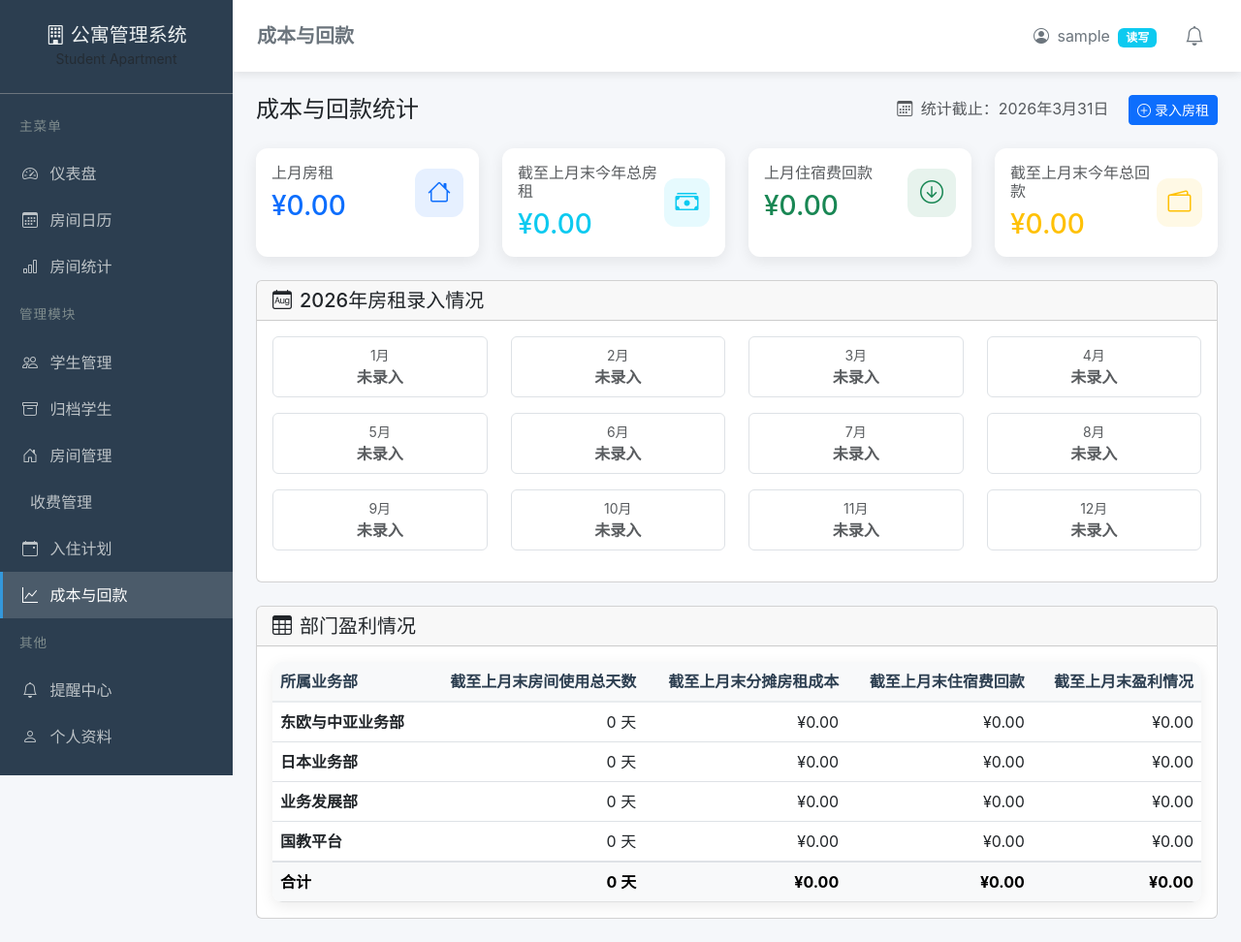
After one commit to SIE-DNUI/student-apartment-system, a Flask app: page /cost/ in a window 1280 px wide. The commit adds this page. Shown: the whole page at 97% size. Run offline with Flask 3, Linux system fonts and the light colour scheme; the visitor is signed in with stand-in values (Sample User, id 1); data that the repository does not hold is empty; some libraries are stand-ins or nearby versions.

Commit message:
feat: 添加成本与回款模块
- 新增 MonthlyRent 模型存储每月房租数据
- 创建成本与回款路由 (/cost)
- 添加四个统计指标：上月房租、年度累计房租、上月回款、年度累计回款
- 添加部门盈利表格：显示四个业务部的房间使用天数、分摊成本、回款和盈利
- 支持手动录入每月房租金额
- 12月特殊处理：统计到12月31日
- 修复12月计算上月回款的逻辑错误
- 添加左侧菜单入口

```diff
--- a/app/__init__.py
+++ b/app/__init__.py
@@ -60,7 +60,7 @@ def create_app(config_name=None):
         return dict(alerts_count=alerts_count, is_admin=is_admin, date=date)
 
     # 注册蓝图
-    from app.routes import auth, dashboard, students, rooms, fees, reservations, users
+    from app.routes import auth, dashboard, students, rooms, fees, reservations, users, cost
     app.register_blueprint(auth.bp)
     app.register_blueprint(dashboard.bp)
     app.register_blueprint(students.bp)
@@ -68,5 +68,6 @@ def create_app(config_name=None):
     app.register_blueprint(fees.bp)
     app.register_blueprint(reservations.bp)
     app.register_blueprint(users.bp)
+    app.register_blueprint(cost.bp)
 
     return app
--- a/app/routes/__init__.py
+++ b/app/routes/__init__.py
@@ -5,6 +5,6 @@
 from flask import Blueprint
 
 # 导入各个路由模块
-from app.routes import auth, dashboard, students, rooms, fees, reservations, users
+from app.routes import auth, dashboard, students, rooms, fees, reservations, users, cost
 
-__all__ = ['auth', 'dashboard', 'students', 'rooms', 'fees', 'reservations', 'users']
+__all__ = ['auth', 'dashboard', 'students', 'rooms', 'fees', 'reservations', 'users', 'cost']
--- /dev/null
+++ b/app/routes/cost.py
@@ -0,0 +1,114 @@
+# -*- coding: utf-8 -*-
+"""
+成本与回款路由模块
+提供成本与回款相关功能
+"""
+from flask import render_template, Blueprint, redirect, url_for, flash, request, jsonify
+from flask_login import login_required
+from app.models import db, MonthlyRent
+from app.utils import cost_calculator
+from app.decorators import permission_required
+
+bp = Blueprint('cost', __name__, url_prefix='/cost')
+
+
+@bp.route('/')
+@login_required
+def index():
+    """成本与回款页面"""
+    # 获取统计指标
+    summary = cost_calculator.get_summary_data()
+
+    # 获取部门统计数据
+    dept_stats = cost_calculator.get_all_department_stats()
+
+    # 获取当前年份和月份信息
+    time_info = cost_calculator.get_current_time_info()
+
+    # 获取已录入的房租记录
+    monthly_rents = MonthlyRent.query.filter_by(
+        year=time_info['current_year']
+    ).order_by(MonthlyRent.month).all()
+
+    return render_template(
+        'cost/index.html',
+        title='成本与回款',
+        summary=summary,
+        dept_stats=dept_stats,
+        time_info=time_info,
+        monthly_rents=monthly_rents
+    )
+
+
+@bp.route('/rent', methods=['POST'])
+@login_required
+@permission_required('write')
+def save_rent():
+    """保存每月房租"""
+    year = request.form.get('year', type=int)
+    month = request.form.get('month', type=int)
+    amount = request.form.get('amount', type=float)
+
+    if not all([year, month, amount is not None]):
+        flash('请填写完整的房租信息', 'danger')
+        return redirect(url_for('cost.index'))
+
+    if month < 1 or month > 12:
+        flash('月份必须在1-12之间', 'danger')
+        return redirect(url_for('cost.index'))
+
+    if amount < 0:
+        flash('房租金额不能为负数', 'danger')
+        return redirect(url_for('cost.index'))
+
+    # 查找或创建记录
+    rent = MonthlyRent.query.filter_by(year=year, month=month).first()
+
+    if rent:
+        rent.amount = amount
+        flash(f'{year}年{month}月房租已更新为 {amount:.2f}', 'success')
+    else:
+        rent = MonthlyRent(year=year, month=month, amount=amount)
+        db.session.add(rent)
+        flash(f'{year}年{month}月房租 {amount:.2f} 已保存', 'success')
+
+    db.session.commit()
+    return redirect(url_for('cost.index'))
+
+
+@bp.route('/rent/api/<int:year>/<int:month>', methods=['GET'])
+@login_required
+def get_rent(year, month):
+    """获取指定月份的房租（API）"""
+    rent = MonthlyRent.query.filter_by(year=year, month=month).first()
+
+    if rent:
+        return jsonify({
+            'success': True,
+            'amount': rent.amount
+        })
+    else:
+        return jsonify({
+            'success': False,
+            'amount': 0
+        })
+
+
+@bp.route('/rent/list', methods=['GET'])
+@login_required
+def list_rents():
+    """获取今年所有月份的房租列表"""
+    time_info = cost_calculator.get_current_time_info()
+    year = time_info['current_year']
+
+    rents = MonthlyRent.query.filter_by(year=year).order_by(MonthlyRent.month).all()
+
+    rent_dict = {}
+    for rent in rents:
+        rent_dict[rent.month] = rent.amount
+
+    return jsonify({
+        'success': True,
+        'year': year,
+        'rents': rent_dict
+    })
--- a/app/templates/base.html
+++ b/app/templates/base.html
@@ -233,6 +233,9 @@
             <a href="{{ url_for('reservations.index') }}" class="nav-link {% if request.endpoint and request.endpoint in ['reservations.index', 'reservations.add', 'reservations.edit', 'reservations.batch_import'] %}active{% endif %}">
                 <i class="bi bi-calendar-event me-2"></i> 入住计划
             </a>
+            <a href="{{ url_for('cost.index') }}" class="nav-link {% if request.endpoint and 'cost' in request.endpoint %}active{% endif %}">
+                <i class="bi bi-graph-up me-2"></i> 成本与回款
+            </a>
 
             {% if is_admin() %}
             <div class="nav-header">系统</div>
--- /dev/null
+++ b/app/templates/cost/index.html
@@ -0,0 +1,257 @@
+{% extends "base.html" %}
+
+{% block title %}成本与回款{% endblock %}
+
+{% block content %}
+<div class="d-flex justify-content-between align-items-center mb-4">
+    <h4 class="mb-0">成本与回款统计</h4>
+    <div>
+        <span class="text-muted me-3">
+            <i class="bi bi-calendar3 me-1"></i>
+            {% if time_info.is_december %}
+            统计截止：{{ time_info.current_year }}年12月31日
+            {% else %}
+            统计截止：{{ time_info.last_month_end.year }}年{{ time_info.last_month_end.month }}月{{ time_info.last_month_end.day }}日
+            {% endif %}
+        </span>
+        <button class="btn btn-primary btn-sm" data-bs-toggle="modal" data-bs-target="#rentModal">
+            <i class="bi bi-plus-circle me-1"></i>录入房租
+        </button>
+    </div>
+</div>
+
+<!-- 四个统计卡片 -->
+<div class="row mb-4">
+    <div class="col-md-3">
+        <div class="card stat-card h-100">
+            <div class="card-body">
+                <div class="d-flex justify-content-between align-items-center">
+                    <div>
+                        <h6 class="text-muted mb-2">上月房租</h6>
+                        <h3 class="mb-0 text-primary">¥{{ "%.2f"|format(summary.last_month_rent) }}</h3>
+                    </div>
+                    <div class="stat-icon bg-primary bg-opacity-10 text-primary">
+                        <i class="bi bi-house"></i>
+                    </div>
+                </div>
+            </div>
+        </div>
+    </div>
+    <div class="col-md-3">
+        <div class="card stat-card h-100">
+            <div class="card-body">
+                <div class="d-flex justify-content-between align-items-center">
+                    <div>
+                        <h6 class="text-muted mb-2">截至上月末今年总房租</h6>
+                        <h3 class="mb-0 text-info">¥{{ "%.2f"|format(summary.year_total_rent) }}</h3>
+                    </div>
+                    <div class="stat-icon bg-info bg-opacity-10 text-info">
+                        <i class="bi bi-cash-stack"></i>
+                    </div>
+                </div>
+            </div>
+        </div>
+    </div>
+    <div class="col-md-3">
+        <div class="card stat-card h-100">
+            <div class="card-body">
+                <div class="d-flex justify-content-between align-items-center">
+                    <div>
+                        <h6 class="text-muted mb-2">上月住宿费回款</h6>
+                        <h3 class="mb-0 text-success">¥{{ "%.2f"|format(summary.last_month_payment) }}</h3>
+                    </div>
+                    <div class="stat-icon bg-success bg-opacity-10 text-success">
+                        <i class="bi bi-arrow-down-circle"></i>
+                    </div>
+                </div>
+            </div>
+        </div>
+    </div>
+    <div class="col-md-3">
+        <div class="card stat-card h-100">
+            <div class="card-body">
+                <div class="d-flex justify-content-between align-items-center">
+                    <div>
+                        <h6 class="text-muted mb-2">截至上月末今年总回款</h6>
+                        <h3 class="mb-0 text-warning">¥{{ "%.2f"|format(summary.year_total_payment) }}</h3>
+                    </div>
+                    <div class="stat-icon bg-warning bg-opacity-10 text-warning">
+                        <i class="bi bi-wallet2"></i>
+                    </div>
+                </div>
+            </div>
+        </div>
+    </div>
+</div>
+
+<!-- 已录入房租列表 -->
+<div class="card mb-4">
+    <div class="card-header">
+        <h5 class="mb-0"><i class="bi bi-calendar-month me-2"></i>{{ time_info.current_year }}年房租录入情况</h5>
+    </div>
+    <div class="card-body">
+        <div class="row">
+            {% for month in range(1, 13) %}
+            <div class="col-md-3 col-6 mb-3">
+                {% set month_rent = monthly_rents|selectattr('month', 'equalto', month)|first %}
+                <div class="border rounded p-2 text-center {% if month_rent %}bg-light{% endif %}">
+                    <small class="text-muted d-block">{{ month }}月</small>
+                    <span class="fw-bold {% if month_rent %}text-success{% else %}text-muted{% endif %}">
+                        {% if month_rent %}
+                        ¥{{ "%.2f"|format(month_rent.amount) }}
+                        {% else %}
+                        未录入
+                        {% endif %}
+                    </span>
+                </div>
+            </div>
+            {% endfor %}
+        </div>
+    </div>
+</div>
+
+<!-- 部门盈利表格 -->
+<div class="card">
+    <div class="card-header">
+        <h5 class="mb-0"><i class="bi bi-table me-2"></i>部门盈利情况</h5>
+    </div>
+    <div class="card-body">
+        <div class="table-responsive">
+            <table class="table table-hover">
+                <thead>
+                    <tr>
+                        <th>所属业务部</th>
+                        <th class="text-end">截至上月末房间使用总天数</th>
+                        <th class="text-end">截至上月末分摊房租成本</th>
+                        <th class="text-end">截至上月末住宿费回款</th>
+                        <th class="text-end">截至上月末盈利情况</th>
+                    </tr>
+                </thead>
+                <tbody>
+                    {% for stat in dept_stats %}
+                    <tr>
+                        <td class="fw-bold">{{ stat.department }}</td>
+                        <td class="text-end">{{ stat.room_days }} 天</td>
+                        <td class="text-end">¥{{ "%.2f"|format(stat.rent_cost) }}</td>
+                        <td class="text-end">¥{{ "%.2f"|format(stat.payment) }}</td>
+                        <td class="text-end {% if stat.profit < 0 %}text-danger fw-bold{% elif stat.profit > 0 %}text-success fw-bold{% endif %}">
+                            {% if stat.profit >= 0 %}
+                            ¥{{ "%.2f"|format(stat.profit) }}
+                            {% else %}
+                            -¥{{ "%.2f"|format(stat.profit|abs) }}
+                            {% endif %}
+                        </td>
+                    </tr>
+                    {% endfor %}
+                </tbody>
+                <tfoot class="table-light">
+                    <tr class="fw-bold">
+                        <td>合计</td>
+                        <td class="text-end">
+                            {% set total_days = dept_stats|sum(attribute='room_days') %}
+                            {{ total_days }} 天
+                        </td>
+                        <td class="text-end">
+                            {% set total_cost = dept_stats|sum(attribute='rent_cost') %}
+                            ¥{{ "%.2f"|format(total_cost) }}
+                        </td>
+                        <td class="text-end">
+                            {% set total_payment = dept_stats|sum(attribute='payment') %}
+                            ¥{{ "%.2f"|format(total_payment) }}
+                        </td>
+                        <td class="text-end {% if (total_payment - total_cost) < 0 %}text-danger fw-bold{% elif (total_payment - total_cost) > 0 %}text-success fw-bold{% endif %}">
+                            {% set total_profit = total_payment - total_cost %}
+                            {% if total_profit >= 0 %}
+                            ¥{{ "%.2f"|format(total_profit) }}
+                            {% else %}
+                            -¥{{ "%.2f"|format(total_profit|abs) }}
+                            {% endif %}
+                        </td>
+                    </tr>
+                </tfoot>
+            </table>
+        </div>
+    </div>
+</div>
+
+<!-- 录入房租模态框 -->
+<div class="modal fade" id="rentModal" tabindex="-1" aria-labelledby="rentModalLabel" aria-hidden="true">
+    <div class="modal-dialog">
+        <div class="modal-content">
+            <div class="modal-header">
+                <h5 class="modal-title" id="rentModalLabel">
+                    <i class="bi bi-plus-circle me-2"></i>录入房租
+                </h5>
+                <button type="button" class="btn-close" data-bs-dismiss="modal" aria-label="Close"></button>
+            </div>
+            <form action="{{ url_for('cost.save_rent') }}" method="POST">
+                <div class="modal-body">
+                    <div class="mb-3">
+                        <label class="form-label">年份</label>
+                        <select name="year" class="form-select" required>
+                            <option value="{{ time_info.current_year }}" selected>{{ time_info.current_year }}年</option>
+                            <option value="{{ time_info.current_year - 1 }}">{{ time_info.current_year - 1 }}年</option>
+                        </select>
+                    </div>
+                    <div class="mb-3">
+                        <label class="form-label">月份</label>
+                        <select name="month" class="form-select" required>
+                            {% for m in range(1, 13) %}
+                            <option value="{{ m }}">{{ m }}月</option>
+                            {% endfor %}
+                        </select>
+                    </div>
+                    <div class="mb-3">
+                        <label class="form-label">房租金额 (元)</label>
+                        <input type="number" name="amount" class="form-control"
+                               step="0.01" min="0" placeholder="请输入房租金额" required>
+                        <div class="form-text">请输入该月的房租成本金额</div>
+                    </div>
+                </div>
+                <div class="modal-footer">
+                    <button type="button" class="btn btn-secondary" data-bs-dismiss="modal">取消</button>
+                    <button type="submit" class="btn btn-primary">
+                        <i class="bi bi-check-circle me-1"></i>保存
+                    </button>
+                </div>
+            </form>
+        </div>
+    </div>
+</div>
+{% endblock %}
+
+{% block extra_css %}
+<style>
+    .stat-card {
+        border: none;
+        border-radius: 12px;
+        box-shadow: 0 4px 15px rgba(0,0,0,0.08);
+        transition: transform 0.3s, box-shadow 0.3s;
+    }
+
+    .stat-card:hover {
+        transform: translateY(-5px);
+        box-shadow: 0 8px 25px rgba(0,0,0,0.12);
+    }
+
+    .stat-icon {
+        width: 50px;
+        height: 50px;
+        border-radius: 12px;
+        display: flex;
+        align-items: center;
+        justify-content: center;
+        font-size: 1.5rem;
+    }
+
+    .table th {
+        font-weight: 600;
+        color: var(--secondary-color);
+        background: #f8f9fa;
+    }
+
+    .table tfoot td {
+        border-top: 2px solid #dee2e6;
+    }
+</style>
+{% endblock %}
--- a/requirements.txt
+++ b/requirements.txt
@@ -7,3 +7,4 @@ email-validator==2.1.0
 openpyxl==3.1.2
 python-dotenv==1.0.0
 Werkzeug==3.0.1
+pytz==2024.1
```
Also changed, not shown: app/models.py (+16 -0 lines), app/utils/__init__.py (added, +7 -0 lines), app/utils/cost_calculator.py (added, +295 -0 lines).
